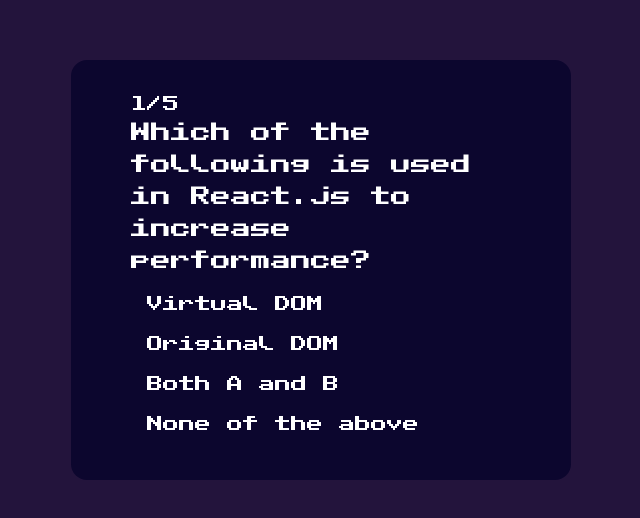
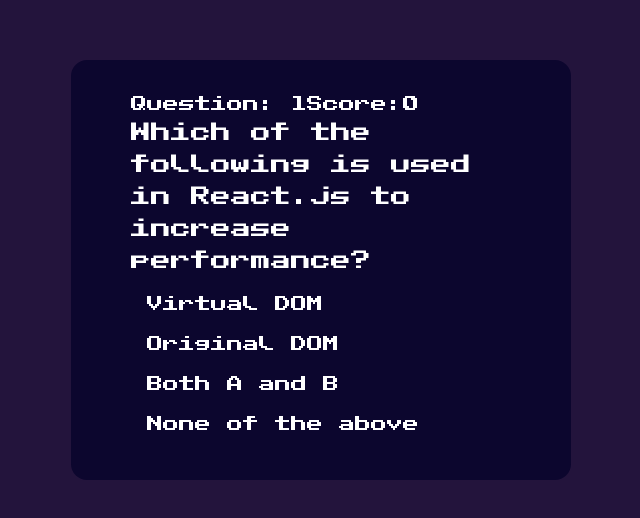
Before and after one commit to brunogomes11/react-game, a React (Vite) app: page / in a window 1280 px wide. Shown: the part 180-698 px from the top of the page, without its empty margins (319-959 px from the left). Built offline with nearby package versions, Linux system fonts and the light colour scheme.

Commit message:
breaking down quizcomponent into sub components

```diff
--- a/src/App.jsx
+++ b/src/App.jsx
@@ -1,14 +1,12 @@
-import Quiz from "./Quiz";
-import { jsQuiz } from "./constant";
-
 import { ThemeProvider, CssBaseline } from "@mui/material";
 import { theme } from "./app_styles.js";
+import Quiz from "./Quiz";
 
 function App() {
   return (
     <ThemeProvider theme={theme}>
       <CssBaseline />
-      <Quiz questions={jsQuiz.questions} />
+      <Quiz />
     </ThemeProvider>
   );
 }
--- /dev/null
+++ b/src/GameHeader.jsx
@@ -0,0 +1,22 @@
+import { Typography, Grid } from "@mui/material";
+
+function GameHeader({ score, currentQuestion }) {
+  return (
+    <Grid container className="game-header">
+      <Grid>
+        <Typography color="white" className="active-question-no">
+          {/* Display the current question number */}
+          Question: {currentQuestion + 1}
+        </Typography>
+      </Grid>
+      <Grid>
+        <Typography color="white" align="center" className="total-score">
+          {/* Display the total score */}
+          Score:{score}
+        </Typography>
+      </Grid>
+    </Grid>
+  );
+}
+
+export default GameHeader;
--- /dev/null
+++ b/src/Question.jsx
@@ -0,0 +1,96 @@
+/* eslint-disable react/prop-types */
+import { useState } from "react";
+
+import { Box, Typography, List, ListItemButton } from "@mui/material";
+
+const Question = ({
+  questions,
+  updateQuestionState,
+  currentQuestion,
+  updateScoreState,
+}) => {
+  // states
+  const [answerIndex, setAnswerIndex] = useState(null); //When someone click on the answer, we can track the index
+  const [answer, setAnswer] = useState(null); //Set answer to true if its the right one
+  const [feedback, setFeedback] = useState(null);
+  const [disabledList, setDisabledList] = useState(false);
+  // destructures the current question and assigns its properties to variables
+  const { question, choices, correctAnswer } = questions[currentQuestion];
+  //Move to next question
+  const nextQuestion = () => {
+    // checks if the next question exists before attempting to advance to the next question
+    if (questions[currentQuestion + 1] !== undefined) {
+      updateQuestionState();
+      //Set to default state
+      setAnswerIndex(null);
+      setAnswer(null);
+      setFeedback(null);
+      setDisabledList(false);
+    } else {
+      // if the questions is over, render the score board
+      console.log("render the score board");
+    }
+  };
+  // if the answer is correct
+  const onAnswerClick = (choice, index) => {
+    // updates the state
+    setAnswerIndex(index);
+    // checks if answer is correct
+    if (choice === correctAnswer) {
+      // updates state
+      setFeedback("You got it right!");
+      setAnswer(true);
+      updateScoreState();
+    } else {
+      // update states
+      setFeedback("Wrong answer!");
+      setAnswer(false);
+    }
+    // disable answer clicks
+    setDisabledList(true);
+    //When user select the answer, go to the next question
+    setTimeout(() => {
+      nextQuestion();
+    }, 1000);
+  };
+
+  return (
+    //Box container = div with styles using sx
+    <>
+      <Typography color="white" variant="h6">
+        {/* displays the question */}
+        {question}
+      </Typography>
+      <List>
+        {/* list the choices */}
+        {choices.map((choice, index) => (
+          <ListItemButton
+            //   callback to check if answer is correct/wrong
+            onClick={() => onAnswerClick(choice, index)}
+            key={index}
+            disabled={disabledList}
+            sx={{
+              backgroundColor:
+                answerIndex === index ? "secondary.main" : "transparent",
+              color: "white",
+              "&:hover": {
+                backgroundColor: "primary.light",
+              },
+            }}
+          >
+            {choice}
+          </ListItemButton>
+        ))}
+      </List>
+
+      <Typography
+        variant="h6"
+        sx={{ color: answer === false ? "red" : "green" }}
+      >
+        {feedback}
+      </Typography>
+    </>
+  );
+};
+
+export default Question;
--- a/src/Quiz.jsx
+++ b/src/Quiz.jsx
@@ -1,102 +1,34 @@
-/* eslint-disable react/prop-types */
 import { useState } from "react";
-import { boxQuizBackground } from "./quiz_styles";
-import { Box, Typography, List, ListItemButton } from "@mui/material";
 
-const Quiz = ({ questions }) => {
-  // states
+import Question from "./Question";
+import GameHeader from "./GameHeader";
+import { boxQuizBackground } from "./question_styles";
+import { Box } from "@mui/material";
+import { jsQuiz } from "./constant";
+
+function Quiz() {
   const [currentQuestion, setCurrentQuestion] = useState(0); //question index
-  const [answerIndex, setAnswerIndex] = useState(null); //When someone click on the answer, we can track the index
-  const [answer, setAnswer] = useState(null); //Set answer to true if its the right one
-  const [feedback, setFeedback] = useState(null);
-  const [disabledList, setDisabledList] = useState(false);
-  // destructures the current question and assigns its properties to variables
-  const { question, choices, correctAnswer } = questions[currentQuestion];
+  const [score, setScore] = useState(0);
 
-  //Move to next question
-  const nextQuestion = () => {
-    // checks if the next question exists before attempting to advance to the next question
-    if (questions[currentQuestion + 1] !== undefined) {
-      // updates the state
-      setCurrentQuestion(currentQuestion + 1);
-      //Set to default state
-      setAnswerIndex(null);
-      setAnswer(null);
-      setFeedback(null);
-      setDisabledList(false);
-    } else {
-      // if the questions is over, render the score board
-      console.log("render the score board");
-    }
-  };
-  // if the answer is correct
-  const onAnswerClick = (choice, index) => {
+  const updateQuestionState = () => {
     // updates the state
-    setAnswerIndex(index);
-    // checks if answer is correct
-    if (choice === correctAnswer) {
-      // updates state
-      setFeedback("You got it right!");
-      setAnswer(true);
-    } else {
-      // update states
-      setFeedback("Wrong answer!");
-      setAnswer(false);
-    }
-    // disable answer clicks
-    setDisabledList(true);
-    //When user select the answer, go to the next question
-    setTimeout(() => {
-      nextQuestion();
-    }, 1000);
+    setCurrentQuestion(currentQuestion + 1);
   };
 
+  const updateScoreState = () => {
+    setScore(score + 10);
+  };
   return (
-    //Box container = div with styles using sx
-    <Box sx={boxQuizBackground}>
-      <Typography component="span" color="white" className="active-question-no">
-        {/* Display the current question number */}
-        {currentQuestion + 1}
-      </Typography>
-      <Typography component="span" color="white" className="total-question">
-        {/* Display the total questions number */}/{questions.length}
-      </Typography>
-
-      <Typography color="white" variant="h6">
-        {/* displays the question */}
-        {question}
-      </Typography>
-
-      <List>
-        {/* list the choices */}
-        {choices.map((choice, index) => (
-          <ListItemButton
-            //   callback to check if answer is correct/wrong
-            onClick={() => onAnswerClick(choice, index)}
-            key={index}
-            disabled={disabledList}
-            sx={{
-              backgroundColor:
-                answerIndex === index ? "secondary.main" : "transparent",
-              color: "white",
-              "&:hover": {
-                backgroundColor: "primary.light",
-              },
-            }}
-          >
-            {choice}
-          </ListItemButton>
-        ))}
-      </List>
-
-      <Typography
-        variant="h6"
-        sx={{ color: answer === false ? "red" : "green" }}
-      >
-        {feedback}
-      </Typography>
+    <Box sx={boxQuizBackground} className="box">
+      <GameHeader score={score} currentQuestion={currentQuestion} />
+      <Question
+        questions={jsQuiz.questions}
+        updateQuestionState={updateQuestionState}
+        currentQuestion={currentQuestion}
+        updateScoreState={updateScoreState}
+      />
     </Box>
   );
-};
+}
 
 export default Quiz;
```
Also changed, not shown: src/question_styles.js (renamed from src/quiz_styles.js).
